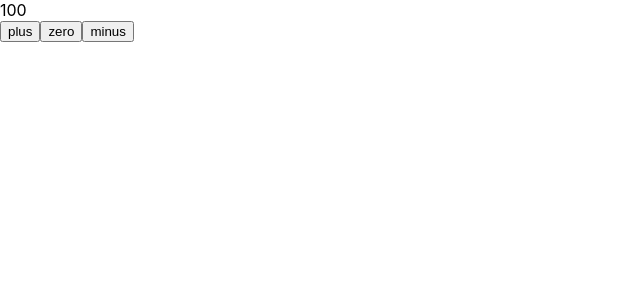
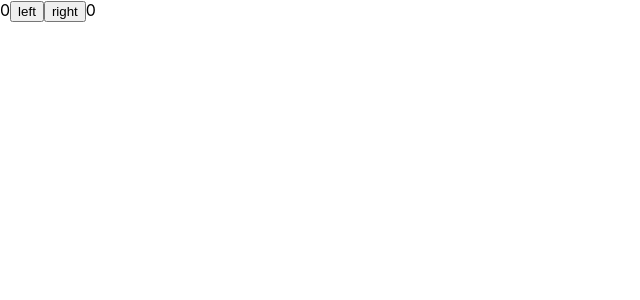
Before and after one commit to Fel1Dev/react-twitter-clon-project, a React (Create React App) app in the folder initial-app/: page / in a window 1280 px wide. Shown: the top 300 px of the page, without its empty margins (0-640 px from the left). Built offline with nearby package versions, Linux system fonts and the light colour scheme.

Commit message:
Add  complex state.

```diff
--- /dev/null
+++ b/initial-app/src/componentes/complexState/ComplexCounter.js
@@ -0,0 +1,24 @@
+import { useState } from 'react';
+
+const ComplexCounter = () => {
+    const [clicks, setClicks] = useState({
+      left: 0, right: 0
+    })
+
+    const handleLeftClick = () =>
+  setClicks({ ...clicks, left: clicks.left + 1 })
+
+const handleRightClick = () =>
+  setClicks({ ...clicks, right: clicks.right + 1 })
+
+    return (
+      <div>
+        {clicks.left}
+        <button onClick={handleLeftClick}>left</button>
+        <button onClick={handleRightClick}>right</button>
+        {clicks.right}
+      </div>
+    )
+  }
+
+export default ComplexCounter;
--- a/initial-app/src/index.js
+++ b/initial-app/src/index.js
@@ -3,10 +3,11 @@
 import './index.css';
 import reportWebVitals from './reportWebVitals';
 import Counter from './componentes/useState/Counter';
+import ComplexCounter from './componentes/complexState/ComplexCounter';
 
 const root = ReactDOM.createRoot(document.getElementById('root'));
 root.render(
-    <Counter />
+    <ComplexCounter />
 );
 
 // If you want to start measuring performance in your app, pass a function
```
